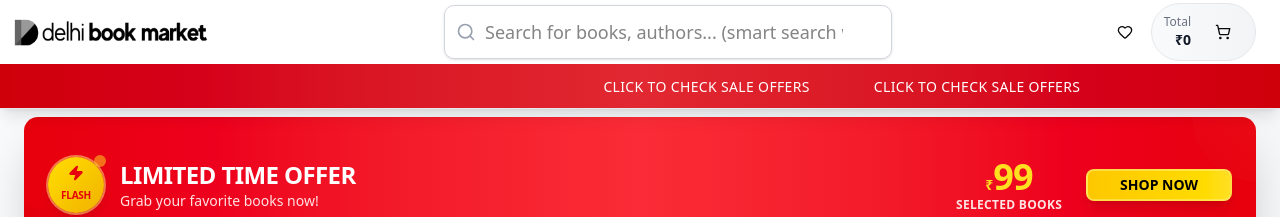
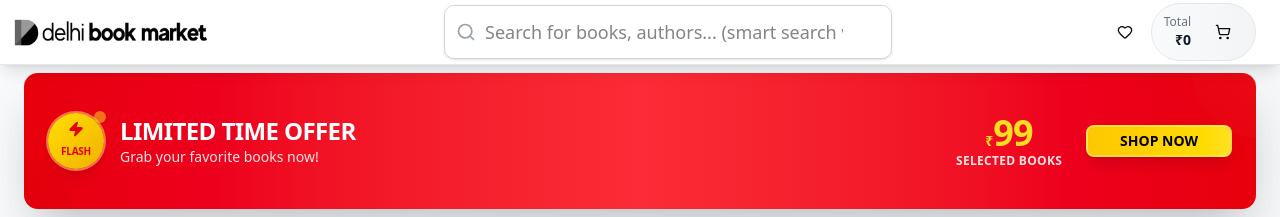
Before and after one commit to rishhabh-jain/delhibookmarket, a Next.js app: page / in a window 1280 px wide. Shown: the top 217 px of the page. Built offline with nearby package versions, Linux system fonts and the light colour scheme.

Commit message:
Remobe promotional benner

```diff
--- a/src/components/header-footer/Header.tsx
+++ b/src/components/header-footer/Header.tsx
@@ -258,7 +258,7 @@ export default function Header() {
         </div>
 
         {/* Promotional banner */}
-        <Link href="/promo-code">
+        {/* <Link href="/promo-code">
           <div className="bg-gradient-to-r from-red-600 via-red-500 to-red-600 py-2.5 text-white relative overflow-hidden">
             <div className="absolute inset-0 bg-black/10"></div>
             <div className="relative">
@@ -272,7 +272,7 @@ export default function Header() {
               </div>
             </div>
           </div>
-        </Link>
+        </Link> */}
       </header>
     </div>
   );
```
